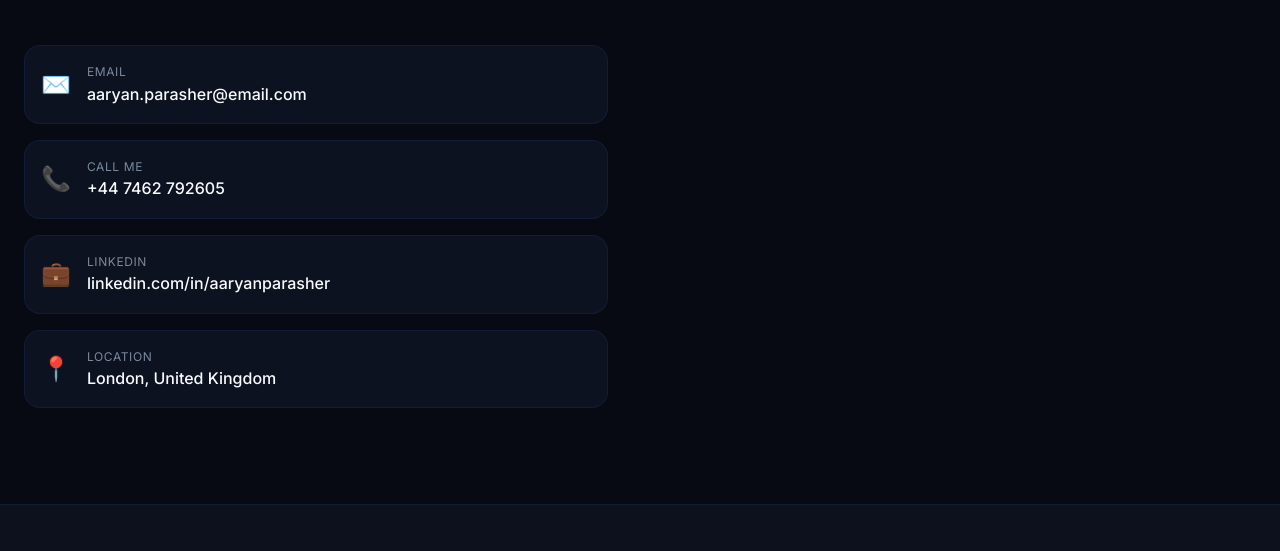
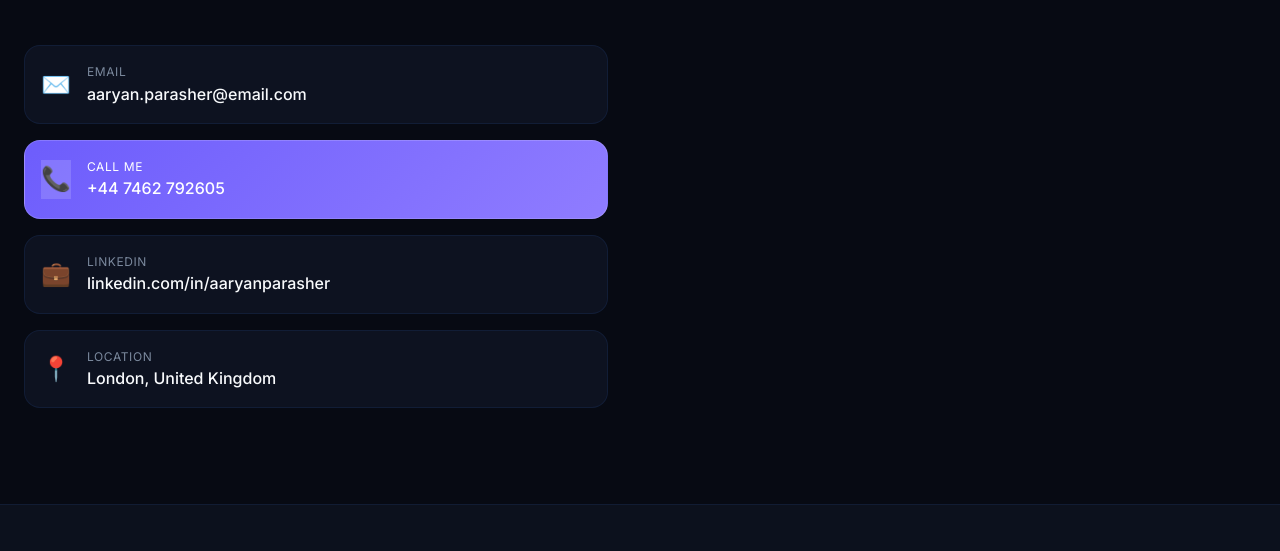
Before and after one commit to Aaryan135/website, a plain HTML site: page index.html in a window 1280 px wide. Shown: the part 7995-8546 px from the top of the page. Drawn offline with Linux system fonts and the light colour scheme.

Commit message:
Update styles.css

```diff
--- a/styles.css
+++ b/styles.css
@@ -1388,3 +1388,46 @@ ul, ol {
 ::-webkit-scrollbar-thumb:hover {
     background: hsla(217, 91%, 60%, 0.5);
 }
+
+/* Call Me Button Styling */
+.call-link {
+    position: relative;
+    overflow: hidden;
+    background: linear-gradient(135deg, #6d5dfc, #8f7cff);
+    color: #ffffff;
+    border: 1px solid rgba(255, 255, 255, 0.15);
+}
+
+.call-link .link-label,
+.call-link .link-value {
+    color: #ffffff;
+}
+
+.call-link .link-icon {
+    background: rgba(255, 255, 255, 0.15);
+    color: #ffffff;
+}
+
+/* Hover effect */
+.call-link::before {
+    content: "";
+    position: absolute;
+    inset: 0;
+    background: linear-gradient(
+        120deg,
+        transparent,
+        rgba(255, 255, 255, 0.25),
+        transparent
+    );
+    transform: translateX(-100%);
+    transition: transform 0.6s ease;
+}
+
+.call-link:hover::before {
+    transform: translateX(100%);
+}
+
+.call-link:hover {
+    transform: translateY(-2px);
+    box-shadow: 0 12px 30px rgba(109, 93, 252, 0.35);
+}
```
